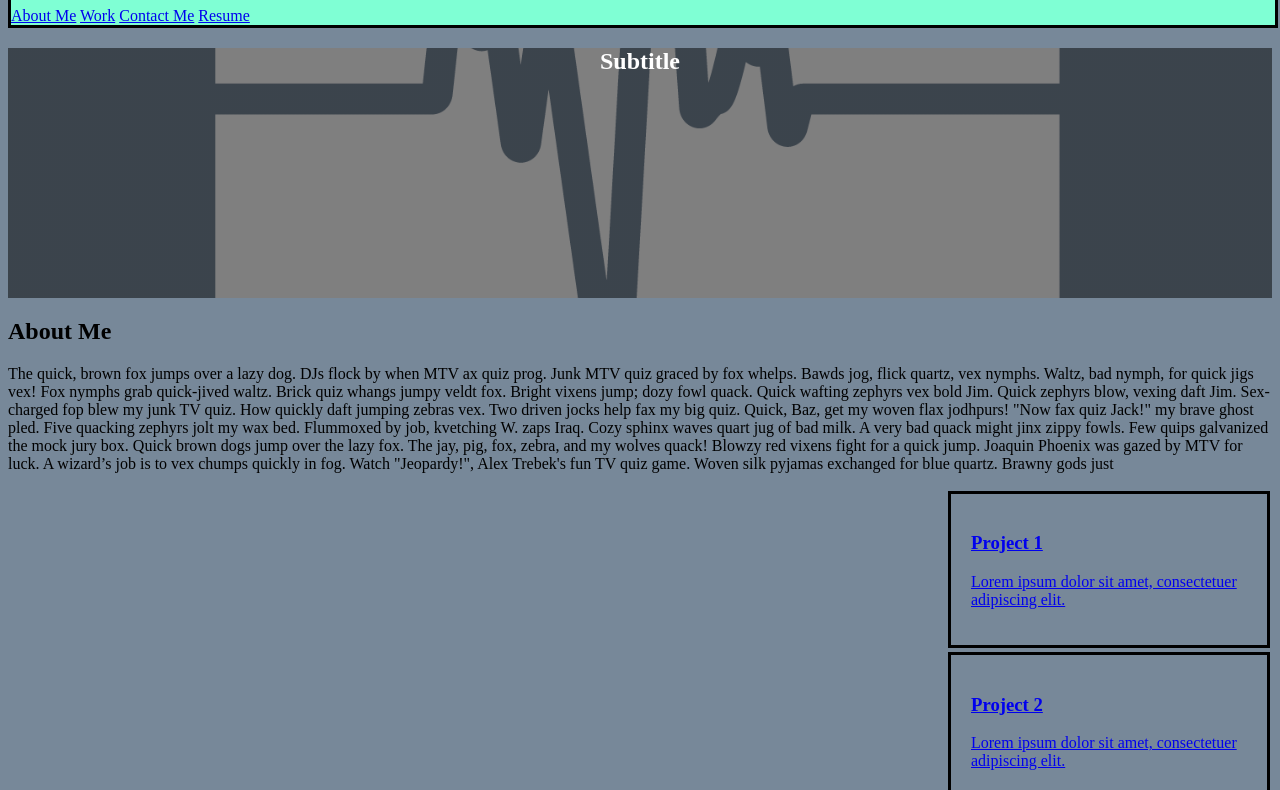
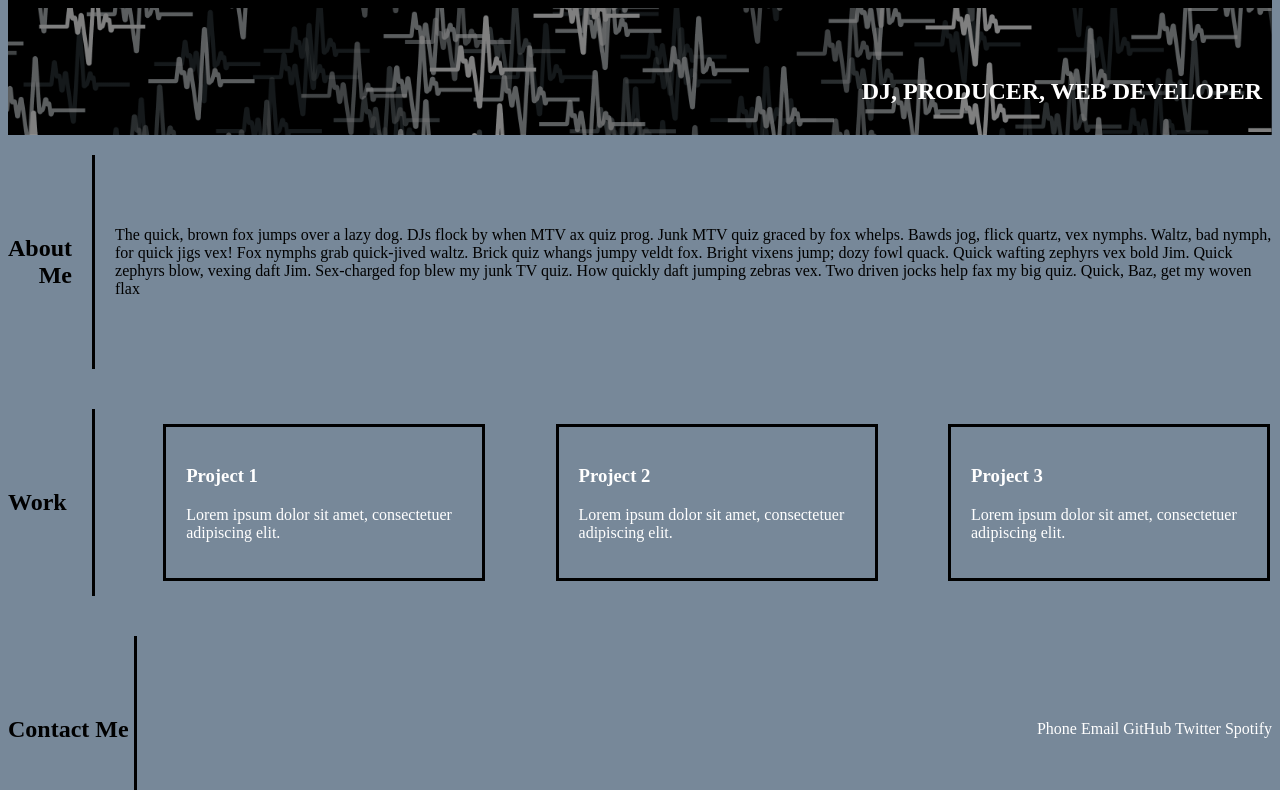
Before and after one commit to TheRealPlanZ/Zack-Levin-Portfolio, a plain HTML site: page index.html in a window 1280 px wide. Shown: the part 84-874 px from the top of the page. Drawn offline with Linux system fonts and the light colour scheme.

Commit message:
Styling Added
Styling added to all sections in CSS

```diff
--- a/Assets/CSS/style.css
+++ b/Assets/CSS/style.css
@@ -3,39 +3,87 @@ body {
 
 }
 
-
 .header {
-    width: 100%;
     border: 3px solid black;
-    background-color: aquamarine;
-
-    }
-
-
-    .hero {
-    background-image:linear-gradient(rgba(0, 0, 0, 0.5), rgba(0, 0, 0, 0.5)), url(../Images/DJPLANZ-LOGO\ HEARTBEAT-WHITE-01.png);
-    height: 100%;
-    background-position: 1%;
-    background-repeat: no-repeat;
-    background-size:cover;
-    position:relative;
+    background-color: black;
+    padding-top: 10px;
+    display: flex;
+    justify-content: space-between;
+    align-items: center;
 }
 
-  .hero-text {
-    text-align: center;
-    margin: auto;
-    /* position: absolute; */
-    height: 250px;
-    top: 0%;
-    left: 50%;
-    /* transform: translate(-50%, -0%); */
-    color: white;
+.header h1 {
+    margin-top: 10px;
+    padding-left: 50px;
+    background-color:white
+}
+
+.header nav {
+    text-align: right;
+    margin-bottom: 15px;
+}
+
+.header nav a {
+    padding: 5px;
+    border-bottom: 3px solid white
+}
+
+.hero-image {
+    background-image: linear-gradient(rgba(0, 0, 0, 0.5), rgba(0, 0, 0, 0.5)), url("../Images/testhaeratbeatopacity-01.png");
+    height: 50%;
+    background-position: center;
+    background-repeat: no-repeat;
+    background-size: cover;
+    position: relative;
   }
 
-.project-section{
+.hero-text {
+    text-align: right;
+    padding-top: 50px;
+    padding-right: 10px;
+    padding-bottom: 10px;
+    top: 0%;
+    left: 0%;
+    color: white;
+
+}
+
+.about-me{
     display: flex;
-    flex-direction: column;
-    flex-wrap: wrap-reverse;
+    justify-content: space-between;
+     align-items: center;
+}
+
+.about-me h2{
+    padding-right: 20px;
+    border-right: 3px solid black;
+    padding-top: 80px;
+    padding-bottom: 80px;
+    display: inline-block;
+    position: relative;
+    justify-content: center;
+    text-align: right;
+}
+
+.about-me p{
+    padding-left: 20px;
+}
+
+.project-section {
+    display: flex;
+    justify-content: space-between;
+     align-items: center;
+}
+
+.project-section h2{
+    padding-right: 25px;
+    border-right: 3px solid black;
+    padding-top: 80px;
+    padding-bottom: 80px;
+    display: inline-block;
+    position: relative;
+    justify-content: center;
+    text-align: right;
 }
 
 .project-card {
@@ -44,7 +92,37 @@ body {
     border: 3px solid black;
     margin: 2px;
 }
-
 .project-card div {
     padding: 20px;
 }
+
+.contact-me {
+    display: flex;
+    justify-content: space-between;
+    align-items: center;
+}
+
+.contact-me h2{
+    padding-right: 5px;
+    border-right: 3px solid black;
+    padding-top: 80px;
+    padding-bottom: 80px;
+    display: inline-block;
+    position: relative;
+    justify-content: center;
+    text-align: right;
+}
+
+a{
+    text-decoration: none;
+    color:white
+}
+a:link {
+    color: white
+}
+a:visited {
+    color: grey
+}
+a:hover {
+    color: white
+}
--- a/index.html
+++ b/index.html
@@ -24,31 +24,22 @@
     </header>
     <!-- Hero Image w/ Subtitle -->
 
-    <div class ="hero">
+    <div class ="hero-image">
     <section class="hero-text">
-        <h2>Subtitle</h2>
+        <h2>DJ, PRODUCER, WEB DEVELOPER</h2>
     </section>
    </div>
     <main>
 
         <!-- About Me Section -->
-        <section>
+        <section class="about-me">
             <h2>About Me</h2>
-            <p>The quick, brown fox jumps over a lazy dog. DJs flock by when MTV ax quiz prog. Junk MTV quiz graced by
-                fox whelps. Bawds jog, flick quartz, vex nymphs. Waltz, bad nymph, for quick jigs vex! Fox nymphs grab
-                quick-jived waltz. Brick quiz whangs jumpy veldt fox. Bright vixens jump; dozy fowl quack. Quick wafting
-                zephyrs vex bold Jim. Quick zephyrs blow, vexing daft Jim. Sex-charged fop blew my junk TV quiz. How
-                quickly daft jumping zebras vex. Two driven jocks help fax my big quiz. Quick, Baz, get my woven flax
-                jodhpurs! "Now fax quiz Jack!" my brave ghost pled. Five quacking zephyrs jolt my wax bed. Flummoxed by
-                job, kvetching W. zaps Iraq. Cozy sphinx waves quart jug of bad milk. A very bad quack might jinx zippy
-                fowls. Few quips galvanized the mock jury box. Quick brown dogs jump over the lazy fox. The jay, pig,
-                fox, zebra, and my wolves quack! Blowzy red vixens fight for a quick jump. Joaquin Phoenix was gazed by
-                MTV for luck. A wizard’s job is to vex chumps quickly in fog. Watch "Jeopardy!", Alex Trebek's fun TV
-                quiz game. Woven silk pyjamas exchanged for blue quartz. Brawny gods just</p>
+            <p>The quick, brown fox jumps over a lazy dog. DJs flock by when MTV ax quiz prog. Junk MTV quiz graced by fox whelps. Bawds jog, flick quartz, vex nymphs. Waltz, bad nymph, for quick jigs vex! Fox nymphs grab quick-jived waltz. Brick quiz whangs jumpy veldt fox. Bright vixens jump; dozy fowl quack. Quick wafting zephyrs vex bold Jim. Quick zephyrs blow, vexing daft Jim. Sex-charged fop blew my junk TV quiz. How quickly daft jumping zebras vex. Two driven jocks help fax my big quiz. Quick, Baz, get my woven flax</p>
         </section>
 
         <!-- Work Section w/ Display Cards -->
         <section class="project-section">
+           <h2>Work</h2>
             <div class="project-card">
                 <a href="#">
                     <div>
@@ -77,7 +68,7 @@
         </section>
 
         <!-- Contact Me Section -->
-        <section>
+        <section class="contact-me">
             <h2>Contact Me</h2>
             <div>
                 <a href="#">Phone</a>
```
Also changed, not shown: Assets/Images/testhaeratbeatopacity-01.png (added).
